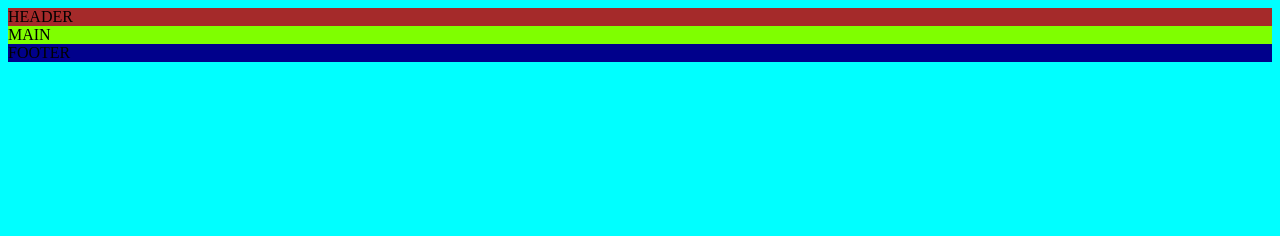
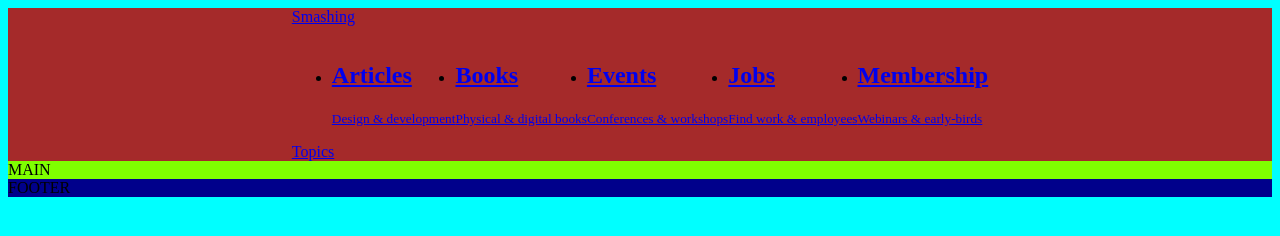
Before and after one commit to 3rkeen/design-teardown, a plain HTML site: page index.html in a window 1280 px wide. Drawn offline with Linux system fonts and the light colour scheme.

Commit message:
added header with its elements

```diff
--- a/css/style.css
+++ b/css/style.css
@@ -4,6 +4,8 @@ body {
 
 header {
   background-color: brown;
+  display: flex;
+  justify-content: center;
 }
 
 main {
@@ -13,3 +15,7 @@ main {
 footer {
   background-color: darkblue;
 }
+
+header ul {
+  display: flex;
+}
--- a/index.html
+++ b/index.html
@@ -8,7 +8,48 @@
   </head>
   <body>
     <header>
-      HEADER
+      <div>
+        <div>
+          <a href="#">Smashing</a>
+        </div>
+        <div>
+          <ul>
+            <li>
+              <a href="#">
+                <h2>Articles</h2>
+                <small>Design & development</small>
+              </a>
+            </li>
+            <li>
+              <a href="#">
+                <h2>Books</h2>
+                <small>Physical & digital books</small>
+              </a>
+            </li>
+            <li>
+              <a href="#">
+                <h2>Events</h2>
+                <small>Conferences & workshops</small>
+              </a>
+            </li>
+            <li>
+              <a href="#">
+                <h2>Jobs</h2>
+                <small>Find work & employees</small>
+              </a>
+            </li>
+            <li>
+              <a href="#">
+                <h2>Membership</h2>
+                <small>Webinars & early-birds</small>
+              </a>
+            </li>
+          </ul>
+        </div>
+        <div>
+          <a href="#">Topics</a>
+        </div>
+      </div>
     </header>
     <main>
       MAIN
```
